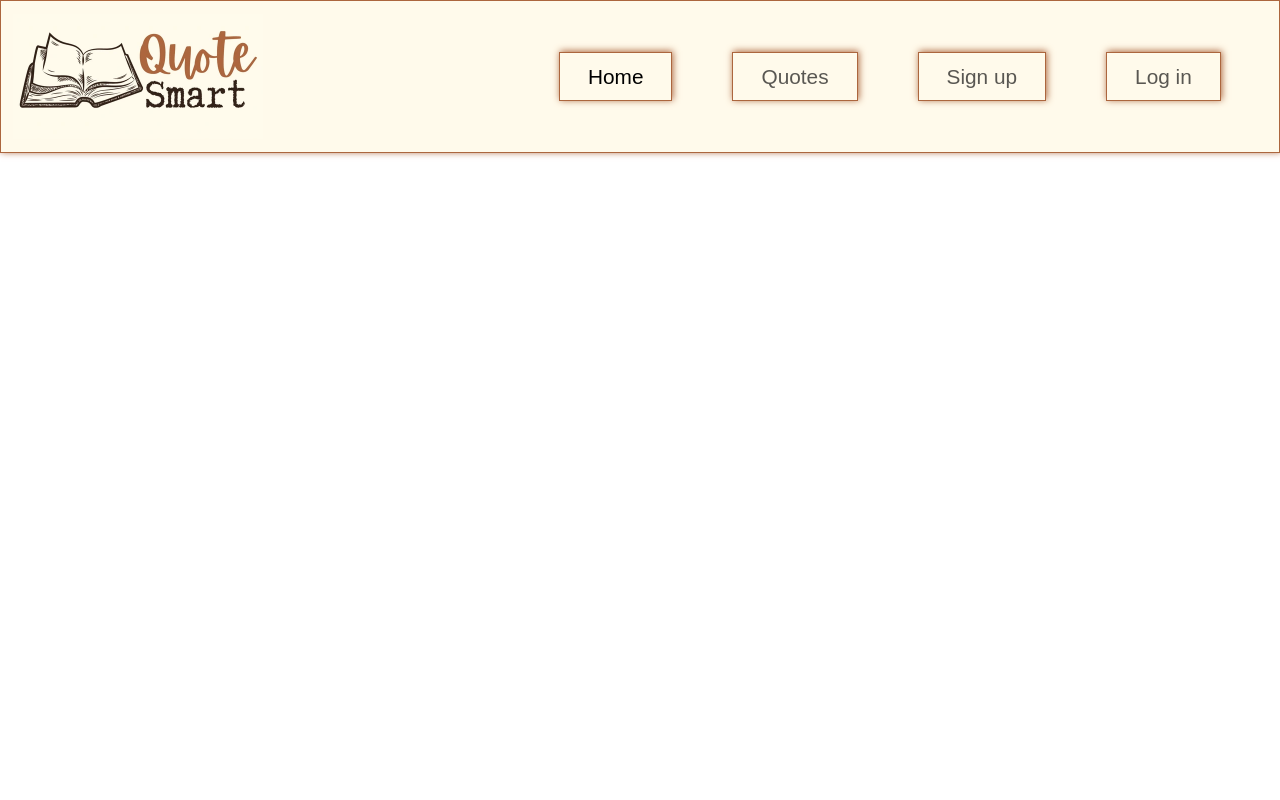
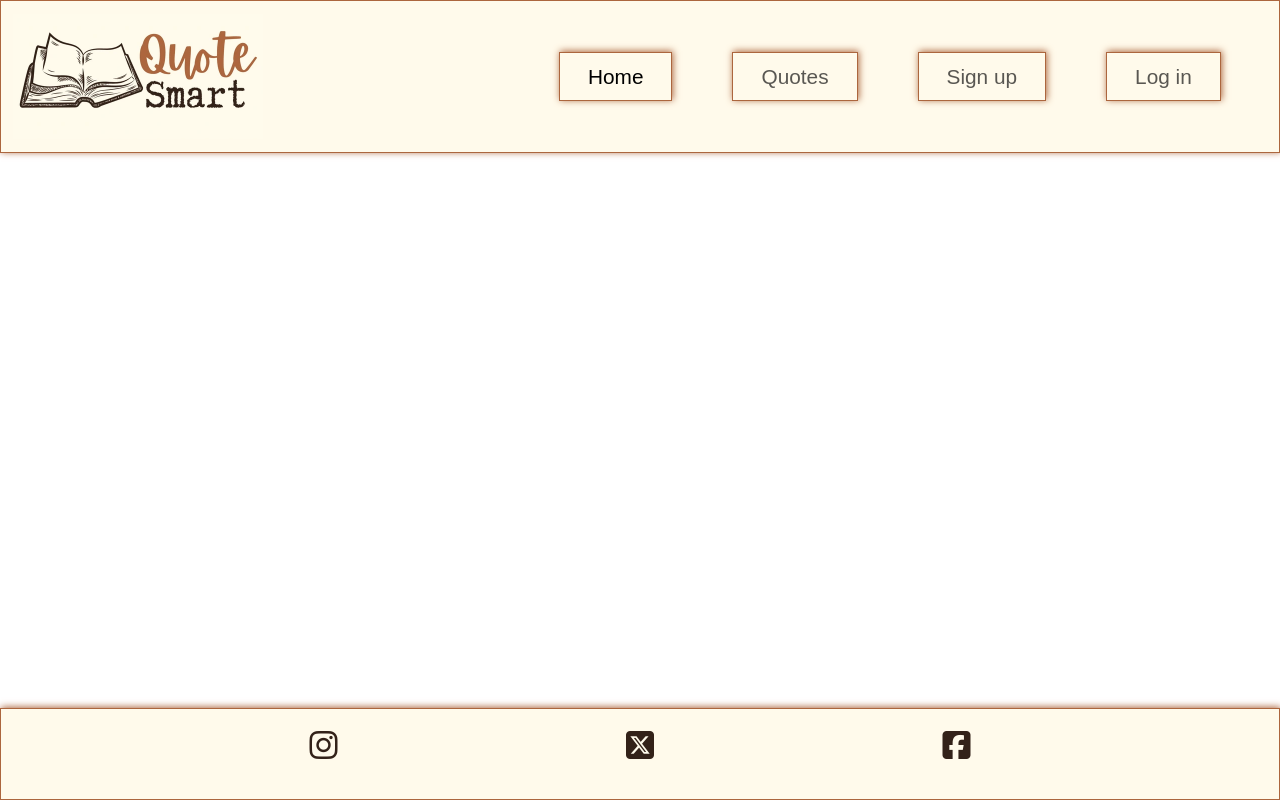
Before and after one commit to codebyMai/quotesmart-project, a Django app: page / in a window 1280 px wide. Run offline with Django 4.2, Linux system fonts and the light colour scheme; some libraries are stand-ins or nearby versions.

Commit message:
add footer template

```diff
--- a/static/css/style.css
+++ b/static/css/style.css
@@ -1,5 +1,19 @@
 /* Fonts */
 @import url('https://fonts.googleapis.com/css2?family=Montserrat:ital,wght@0,100..900;1,100..900&family=Special+Elite&display=swap');
+
+html, body {
+    height: 100%
+}
+
+body {
+    display: flex;
+    flex-direction: column;
+    min-height: 100vh;
+}
+main {
+    flex: 10 auto;
+    background-color: #fffaeb;
+}
 
 /* Header */
 img.logo {
@@ -27,3 +41,23 @@ img.logo {
     font-size: 130%;
     white-space: nowrap;
 }
+
+
+/* Footer */
+footer {
+    margin-top: auto;
+    background-color: #fffaeb;
+    box-shadow: 1px -1px 7px 0 #ac663e;
+    border: 1px solid #ac663e;
+}
+#socials i {
+    font-size: 200%;
+    color: #332219
+}
+#socials {
+    text-align: center;
+    padding: 20px;
+    display: flex;
+    justify-content: space-evenly;
+    list-style-type: none;
+}
--- a/templates/base.html
+++ b/templates/base.html
@@ -13,6 +13,6 @@
 </head>
 <body>
     {% include 'includes/header.html' %}
-
+    {% include 'includes/footer.html' %}
 </body>
 </html>
--- a/templates/includes/footer.html
+++ b/templates/includes/footer.html
@@ -0,0 +1,28 @@
+{% load static %}
+    <!--footer-->
+    <footer>
+        <div >
+            <ul id="socials">
+                <li>
+                <a href="https://www.instagram.com/" target="_blank" rel="noopener"
+                    aria-label="Visit QuoteSmart on Instagram (opens in a new tab)">
+                    <i class="fa-brands fa-instagram"></i></a>
+                </li>
+                <li>
+                <a href="https://www.x.com/" target="_blank" rel="noopener"
+                    aria-label="Visit QuoteSmart on X(opens in a new tab)">
+                    <i class="fa-brands fa-square-x-twitter"></i></a>
+                </li>
+                <li>
+                <a href="https://www.facebook.com/" target="_blank" rel="noopener"
+                aria-label="Visit QuoteSmart on Facebook (opens in a new tab)">
+                <i class="fa-brands fa-square-facebook"></i></a>
+                </li>
+            </ul>
+        </div>
+    </footer>
+     <!--Font Awesome kit -->
+     <script
+     src="https://kit.fontawesome.com/527c49a935.js"
+     crossorigin="anonymous"
+   ></script>
```
